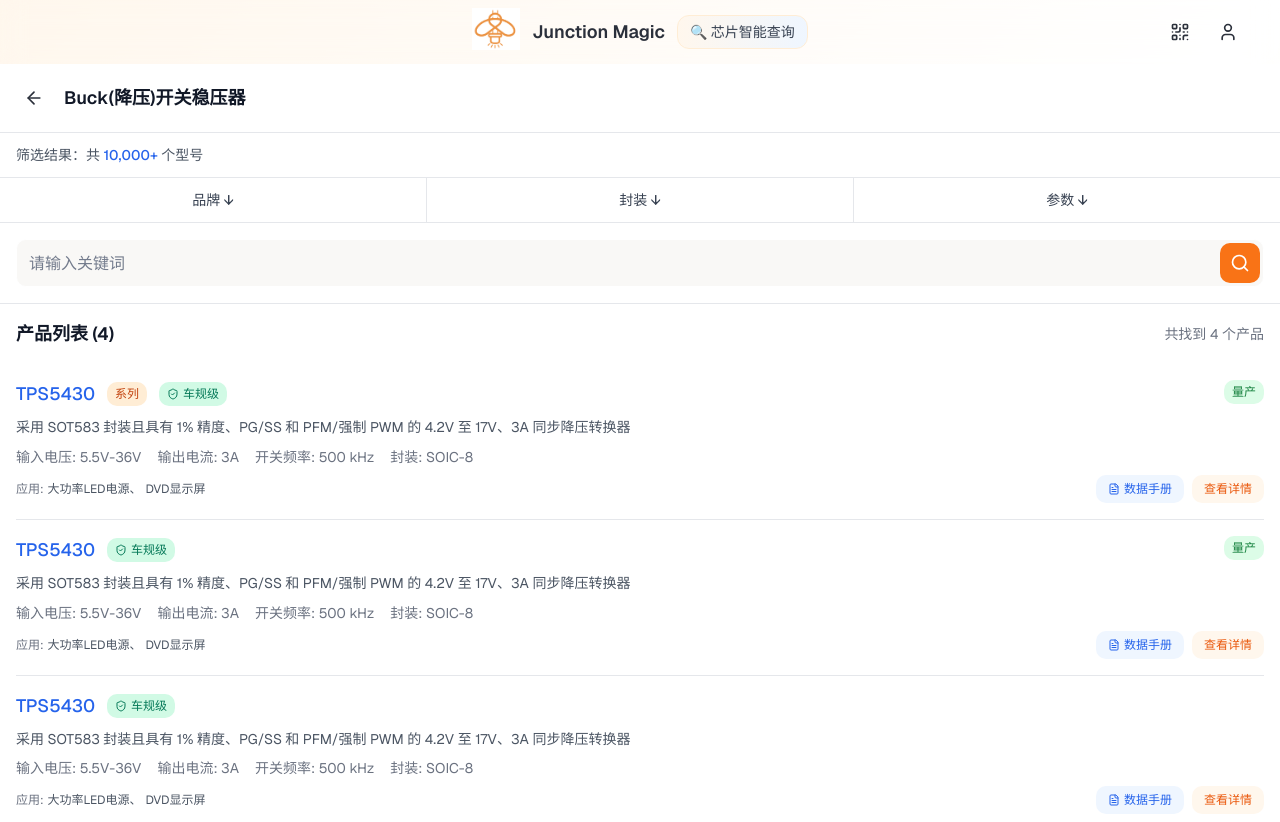
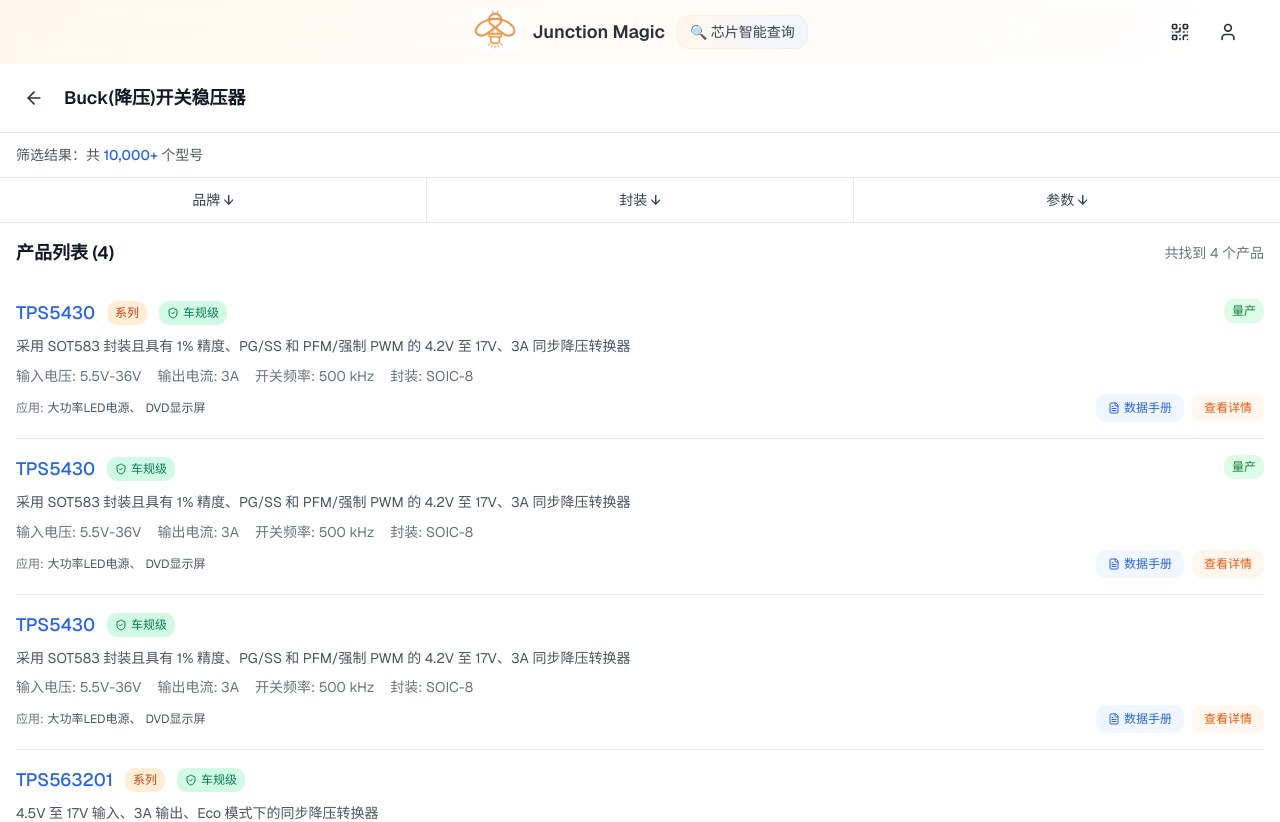
Before and after one commit to Jit-dong/app, a Next.js app: page /category in a window 1280 px wide. Shown: the top 822 px of the page. Built offline with nearby package versions, Linux system fonts and the light colour scheme.

Commit message:
删除Buck分类页面的搜索框
- 移除分类页面中的搜索输入框和搜索按钮
- 清理不再使用的搜索相关状态和函数
- 移除不必要的Search和Input组件导入
- 保持筛选功能的搜索逻辑以供其他功能使用

```diff
--- a/src/app/category/page.tsx
+++ b/src/app/category/page.tsx
@@ -2,9 +2,8 @@
 
 import { useState } from 'react';
 import { useRouter, useSearchParams } from 'next/navigation';
-import { ArrowLeft, Search, Filter, X } from 'lucide-react';
+import { ArrowLeft, Filter, X } from 'lucide-react';
 import { Button } from '@/components/ui/button';
-import { Input } from '@/components/ui/input';
 import { Badge } from '@/components/ui/badge';
 import { buckConverterFilterData, placeholderChips } from '@/lib/placeholder-data';
 import { useCategoryFilter, type FilterDimension } from '@/hooks/use-category-filter';
@@ -50,13 +49,7 @@
   // 当前激活的筛选维度
   const [activeFilter, setActiveFilter] = useState<FilterDimension | null>(null);
 
-  // 搜索输入状态
-  const [searchInput, setSearchInput] = useState('');
 
-  // 处理搜索
-  const handleSearch = () => {
-    updateSearchQuery(searchInput);
-  };
 
   // 查看结果
   const viewResults = () => {
@@ -317,27 +310,7 @@
         </div>
       )}
 
-      {/* 搜索框 - 在Buck分类下显示 */}
-      {isBuckCategory && (
-        <div className="p-4 bg-white dark:bg-gray-800 border-b border-gray-200 dark:border-gray-700">
-          <div className="relative">
-            <Input
-              type="text"
-              placeholder="请输入关键词"
-              value={searchInput}
-              onChange={(e) => setSearchInput(e.target.value)}
-              onKeyPress={(e) => e.key === 'Enter' && handleSearch()}
-              className="pr-12 h-12 text-base"
-            />
-            <Button
-              onClick={handleSearch}
-              className="absolute right-1 top-1 h-10 w-10 p-0 bg-orange-500 hover:bg-orange-600"
-            >
-              <Search className="h-5 w-5" />
-            </Button>
-          </div>
-        </div>
-      )}
+
 
       {/* Buck分类产品列表 */}
       {isBuckCategory && (
```
